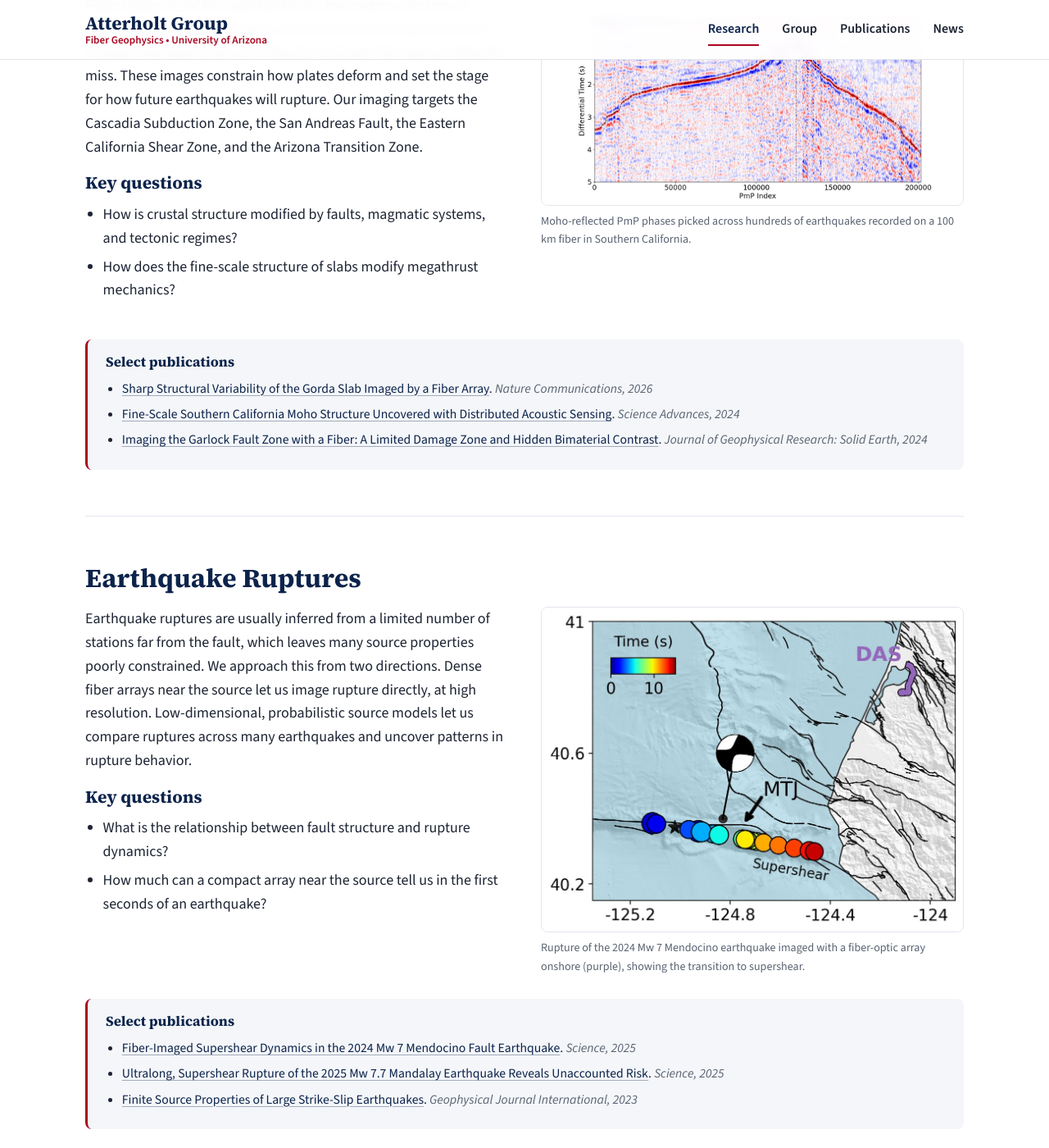
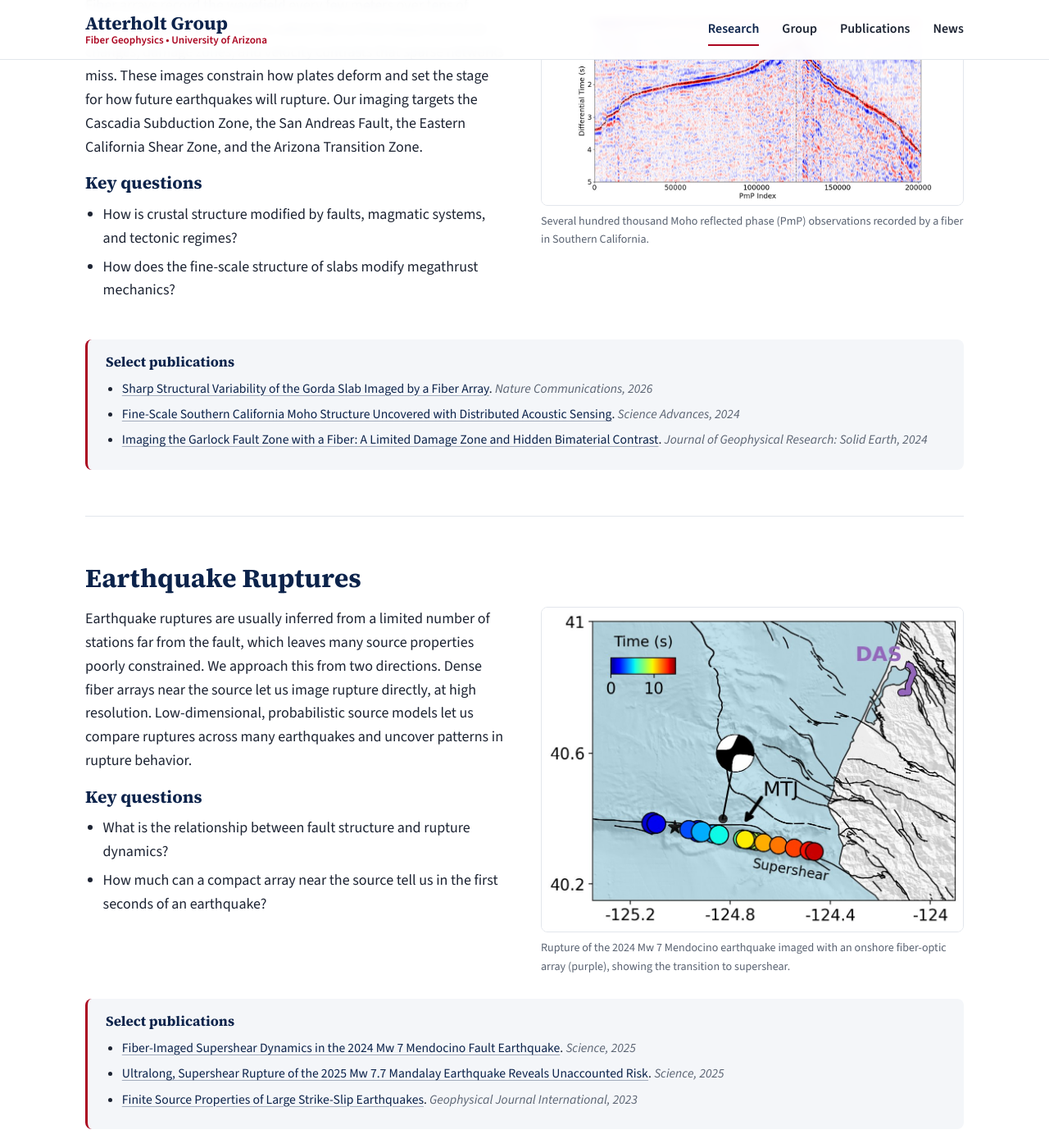
Before and after one commit to atterholt/atterholt.github.io, a Jekyll site: the page built from research.html, in a window 1280 px wide and 1400 px high, scrolled down 506 px. Shown: the whole window at 82% size. Built offline with Jekyll 4.4.1, drawn with Linux system fonts in a browser that asks for light colours.

Commit message:
Update Moho and Mendocino figure captions
Co-Authored-By: Claude Opus 5.5 <noreply@anthropic.com>
Claude-Session: https://claude.ai/code/session_01KCPxryDmiUe5yxEw3DA242

```diff
--- a/_data/themes.yml
+++ b/_data/themes.yml
@@ -15,7 +15,7 @@
   title: Lithospheric Structure
   summary: Fine-scale images of fault zones, the Moho, and subducting slabs, and what they reveal about how plates deform.
   image: /assets/img/web/moho-pmp.jpg
-  caption: Moho-reflected PmP phases picked across hundreds of earthquakes recorded on a 100 km fiber in Southern California.
+  caption: Several hundred thousand Moho reflected phase (PmP) observations recorded by a fiber in Southern California.
   intro: >-
     Fiber arrays record the wavefield every few meters over tens of kilometers for months to years,
     which lets us find sharp structural changes, damage zones, and velocity contrasts that sparse
@@ -34,7 +34,7 @@
   title: Earthquake Ruptures
   summary: How ruptures start, grow, and stop, measured with dense arrays and probabilistic source models.
   image: /assets/img/web/mendocino.jpg
-  caption: Rupture of the 2024 Mw 7 Mendocino earthquake imaged with a fiber-optic array onshore (purple), showing the transition to supershear.
+  caption: Rupture of the 2024 Mw 7 Mendocino earthquake imaged with an onshore fiber-optic array (purple), showing the transition to supershear.
   intro: >-
     Earthquake ruptures are usually inferred from a limited number of stations far from the fault,
     which leaves many source properties poorly constrained. We approach this from two directions.
```
